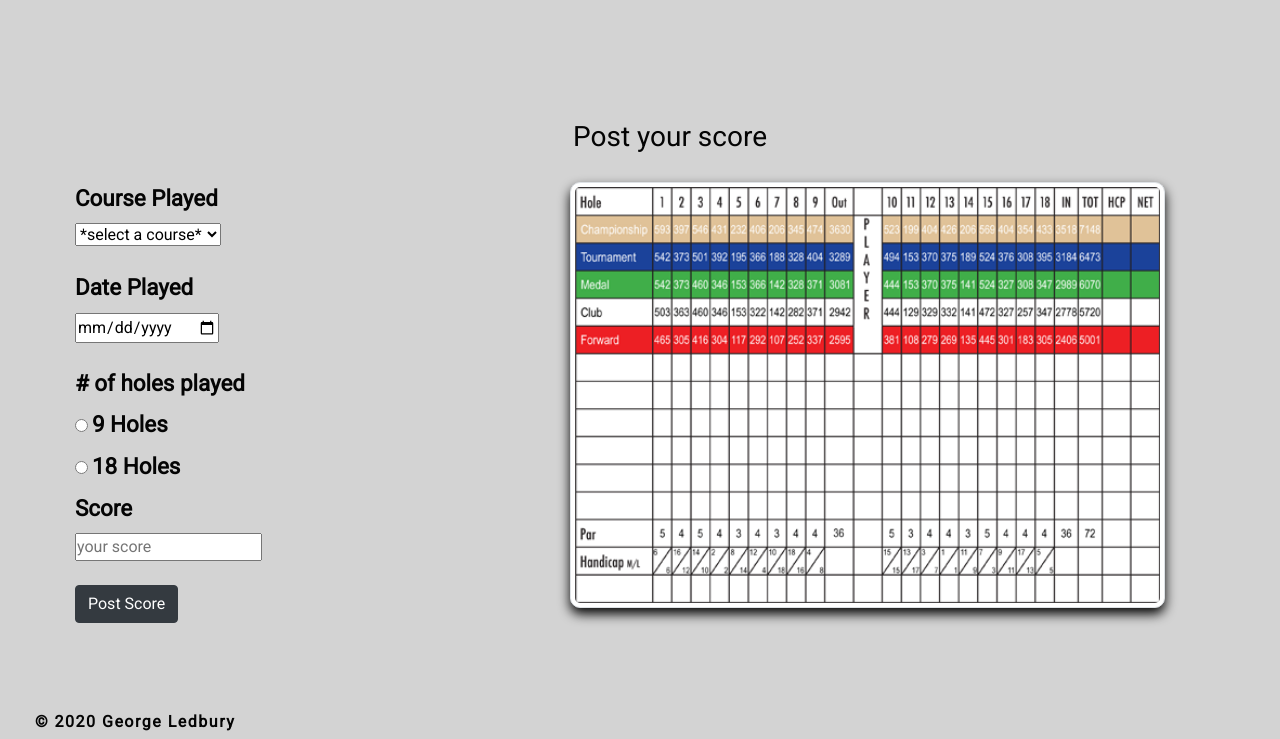
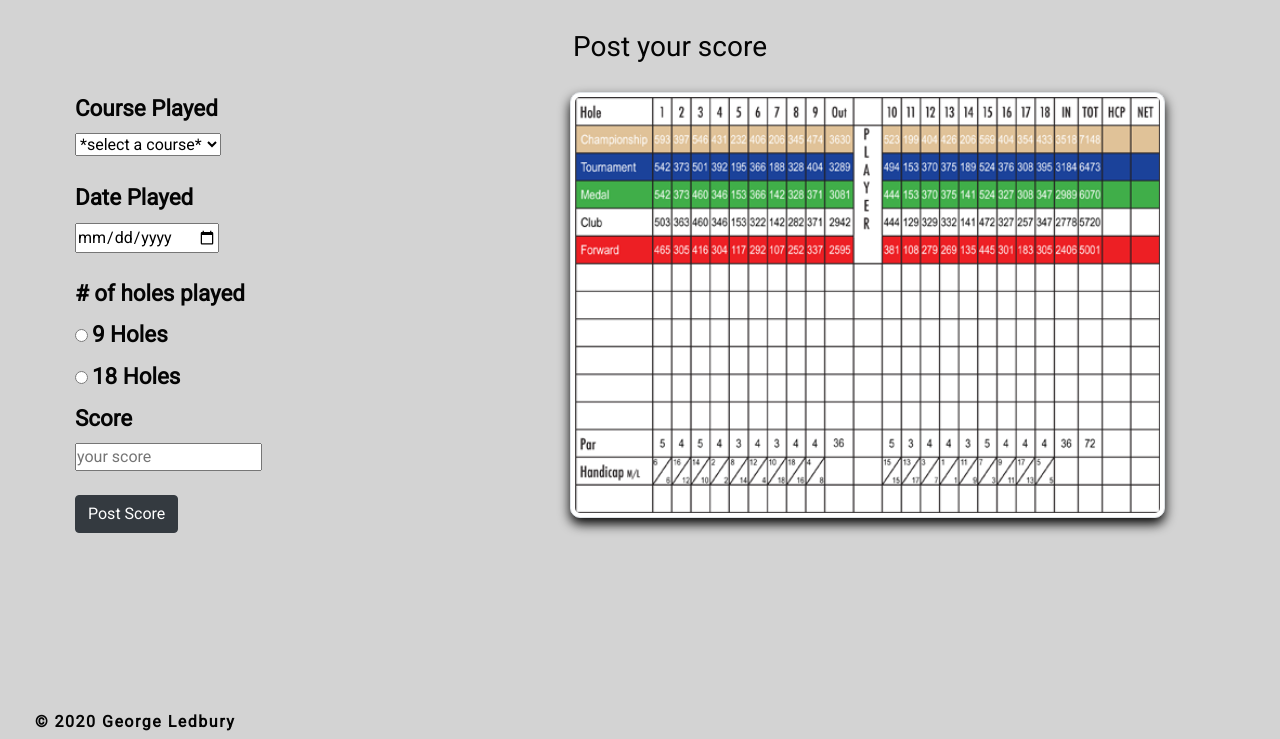
Before and after one commit to gledbury/CTEC-227-final-project, a PHP site: page /post_score.php in a window 1280 px wide. Shown: the part 61-800 px from the top of the page. Run offline with PHP 8.4, Linux system fonts and the light colour scheme; a user stored in the database is signed in; some libraries are stand-ins or nearby versions.

Commit message:
last fix

```diff
--- a/style.css
+++ b/style.css
@@ -15,7 +15,7 @@ body {
 
 .form-group {
     margin-left: 60px;
-    padding-top: 100px;
+    padding-top: 10px;
 }
 
 .navbar {
```
